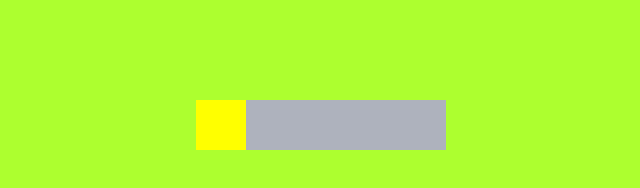
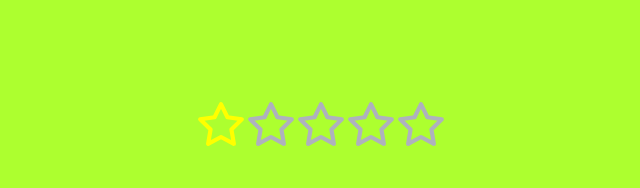
Before and after one commit to VBDeveloper2075/Rating_Component, a plain HTML site: page index.html in a window 1280 px wide. Both pictures are taken after a click on the element 540 px from the left and 125 px from the top of the page. Shown: the whole page, without its empty margins (319-959 px from the left). Drawn offline with Linux system fonts and the light colour scheme.

Commit message:
add star svg

```diff
--- a/index.html
+++ b/index.html
@@ -1,20 +1,21 @@
 <!DOCTYPE html>
 <html lang="es">
+
 <head>
   <meta charset="UTF-8">
   <meta name="viewport" content="width=device-width, initial-scale=1.0">
   <link rel="stylesheet" href="style.css">
   <title>Rating</title>
 </head>
+
 <body>
+
   <div class="app">
     <div class="rating">
+  </div>
+</div>
 
+<script src="./script.js"></script>
+</body>
 
-    </div>
-  </div>
-
-
-  <script src="./script.js"></script>
-</body>
 </html>
--- a/script.js
+++ b/script.js
@@ -32,6 +32,6 @@ document.querySelectorAll('.item').forEach(item => {
         cuadro.classList.add('item-full');
       }
     }
-    CurrentValue = parseInt(pos) + 1;
+    CurrentValue === parseInt(pos) + 1;
   });
 });
--- a/style.css
+++ b/style.css
@@ -10,6 +10,9 @@ body {
 
 .item {
   background-color: rgb(174, 178, 189);
+  mask-image: url('estrella.svg');
+  mask-size: cover;
+  mask-repeat: no-repeat;
   width: 50px;
   height: 50px;
   cursor: pointer;
```
Also changed, not shown: estrella.svg (added), 1 other file.
